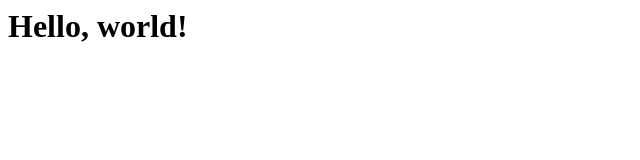
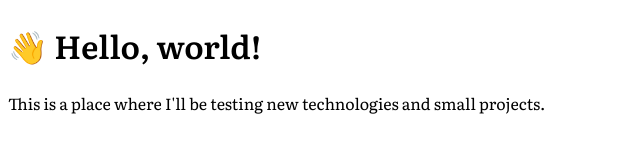
Before and after one commit to dko26/www, a plain HTML site: page index.html in a window 1280 px wide. Shown: the whole page, without its empty margins (0-640 px from the left). Drawn offline with Linux system fonts and the light colour scheme.

Commit message:
Add Google font and about me

```diff
--- a/index.html
+++ b/index.html
@@ -1 +1,17 @@
-<h1>Hello, world!</h1>
+<!DOCTYPE html>
+<html>
+  <header>
+    <link href="https://fonts.googleapis.com/css2?family=Literata:wght@400;600&display=swap" rel="stylesheet">
+    <style>
+      body {
+        font-family: 'Literata', serif;
+      }
+    </style>
+  </header>
+  <body>
+    <h1>👋 Hello, world!</h1>
+    <p>
+      This is a place where I'll be testing new technologies and small projects.
+    </p>
+  </body>
+</html>
```
